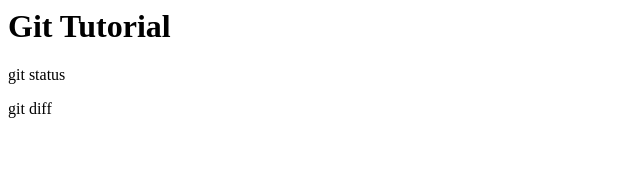
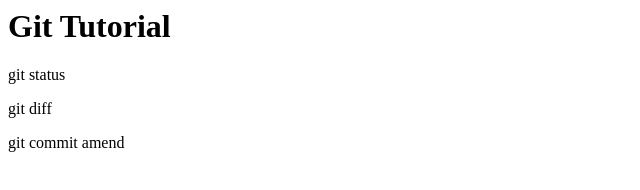
Before and after one commit to TOMOM99/git_tutorial, a plain HTML site: page index.html in a window 1280 px wide. Shown: the whole page, without its empty margins (0-640 px from the left). Drawn offline with Linux system fonts and the light colour scheme.

Commit message:
git commit ammend

```diff
--- a/index.html
+++ b/index.html
@@ -1,3 +1,4 @@
 <h1>Git Tutorial</h1>
 <p>git status</p>
 <p>git diff</p>
+<p>git commit amend </p>
```
